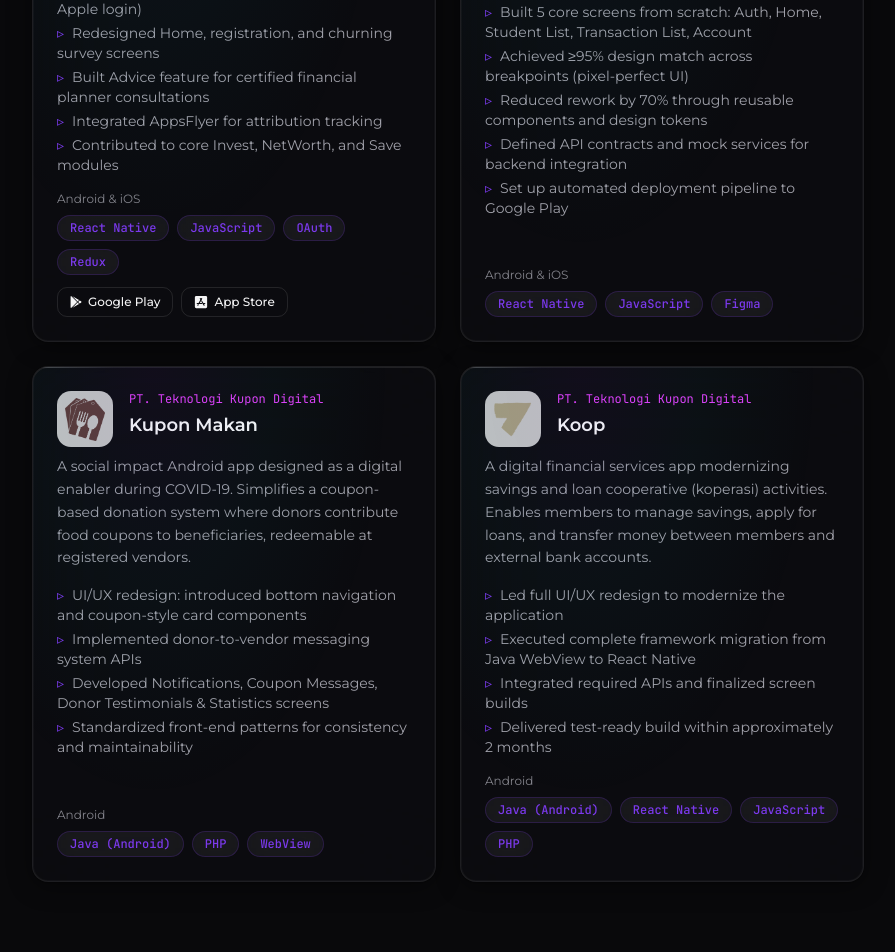
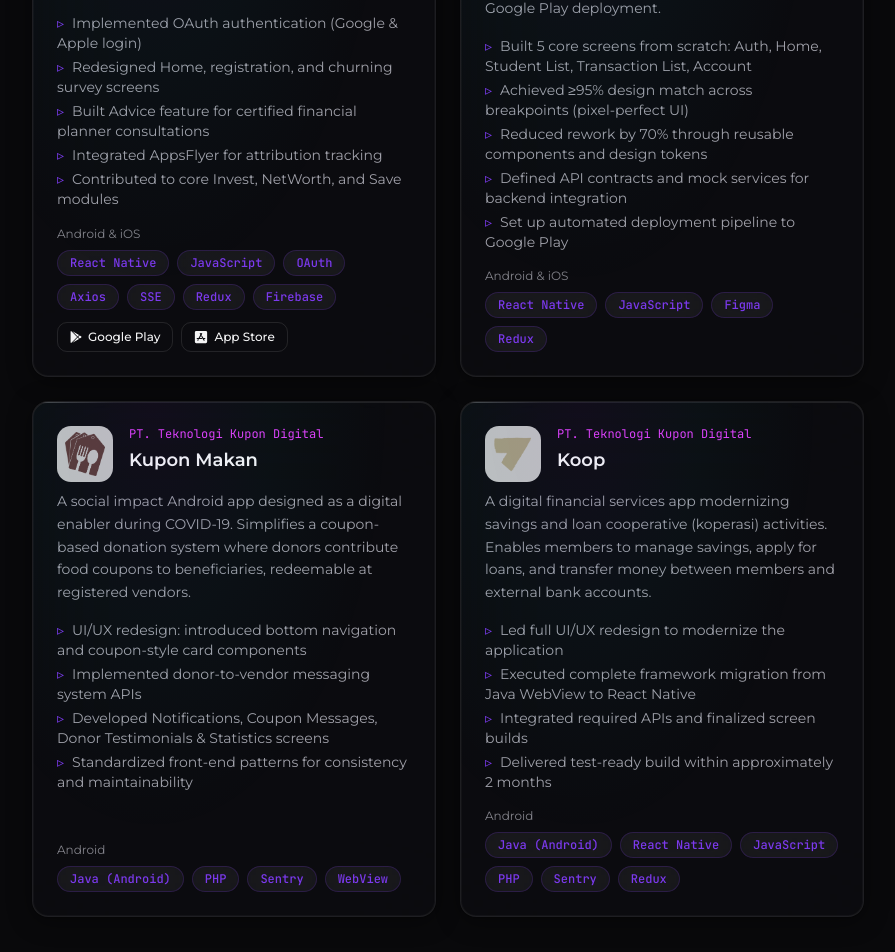
Before and after one commit to ajedkrap/dezza-dev, a Next.js app: page /en/projects in a window 1280 px wide. Shown: the part 1064-2016 px from the top of the page, without its empty margins (192-1087 px from the left). Built offline with nearby package versions, Linux system fonts and the light colour scheme; no server answers.

Commit message:
improve atomic component

```diff
--- a/src/app/[locale]/layout.tsx
+++ b/src/app/[locale]/layout.tsx
@@ -4,8 +4,8 @@
 import { getMessages } from "next-intl/server";
 import "../globals.css";
 import GlassNav from "@/components/organisms/GlassNav";
-import Gradient from "@/components/templates/Gradient";
-import PageTransition from "@/components/templates/PageTransition";
+import Gradient from "@/components/atoms/Gradient";
+import PageTransition from "@/components/organisms/PageTransition";
 import LiquidGlassFilter from "@/components/atoms/LiquidGlassFilter";
 
 const montserrat = Montserrat({
--- a/src/components/organisms/SidebarNav.tsx
+++ b/src/components/organisms/SidebarNav.tsx
@@ -5,7 +5,7 @@
 import { Home, User, Briefcase, FolderOpen, Mail } from "lucide-react";
 import Image from "next/image";
 import { useTranslations } from "next-intl";
-import Interpreter from "../atoms/Interpreter";
+import Interpreter from "../molecules/Interpreter";
 import { colorMap } from "@/lib/theme";
 import { useRefraction } from "@/hooks/useRefraction";
 
--- a/src/components/organisms/TopBarNav.tsx
+++ b/src/components/organisms/TopBarNav.tsx
@@ -4,7 +4,7 @@
 import { cn } from "@/lib/utils";
 import { Home, User, Briefcase, FolderOpen, Mail } from "lucide-react";
 import Image from "next/image";
-import Interpreter from "../atoms/Interpreter";
+import Interpreter from "../molecules/Interpreter";
 import { useTranslations } from "next-intl";
 import { colorMap } from "@/lib/theme";
 import { useRefraction } from "@/hooks/useRefraction";
--- a/src/data/project.ts
+++ b/src/data/project.ts
@@ -30,7 +30,7 @@
     key: "operationSupport",
     title: "Operation Support App",
     company: "Transnovasi (Korlantas Polri)",
-    techStack: ["React Native", "TypeScript", "Redux Toolkit", "Firebase", "LiveKit", "Expo"],
+    techStack: ["React Native", "TypeScript", "Redux Toolkit", "Axios", "Socket.io", "Turbo Monorepo", "Firebase", "LiveKit", "Expo"],
     logo: "/app-logos/k3i_operation.png",
     logoBg: "#ffffff",
     logoSize: 72,
@@ -39,7 +39,7 @@
     key: "publicApp",
     title: "Public App",
     company: "Transnovasi (Korlantas Polri)",
-    techStack: ["React Native", "JavaScript", "Firebase", "Redux"],
+    techStack: ["React Native", "JavaScript", "Turbo Monorepo", "Axios", "Firebase", "Redux"],
     links: {
       appStore: "https://apps.apple.com/id/app/k3i-korlantas-polri/id1593426320",
     },
@@ -51,7 +51,7 @@
     key: "pina",
     title: "PINA Wealth Management",
     company: "PINA",
-    techStack: ["React Native", "JavaScript", "OAuth", "Redux"],
+    techStack: ["React Native", "JavaScript", "OAuth", "Axios", "SSE", "Redux", "Firebase"],
     links: {
       playStore: "https://play.google.com/store/apps/details?id=app.pina.id&hl=id",
       appStore: "https://apps.apple.com/id/app/pina/id1591615968",
@@ -64,7 +64,7 @@
     key: "tataskola",
     title: "Tataskola",
     company: "Tataskola (subsidiary of Pintek)",
-    techStack: ["React Native", "JavaScript", "Figma"],
+    techStack: ["React Native", "JavaScript", "Figma", "Redux"],
     logo: "/app-logos/tataskola.png",
     logoBg: "#d2e8f6",
   },
@@ -72,7 +72,7 @@
     key: "kuponMakan",
     title: "Kupon Makan",
     company: "PT. Teknologi Kupon Digital",
-    techStack: ["Java (Android)", "PHP", "WebView"],
+    techStack: ["Java (Android)", "PHP", "Sentry", "WebView"],
     logo: "/app-logos/kupon_makan.png",
     logoBg: "#ffffff",
   },
@@ -80,7 +80,7 @@
     key: "koop",
     title: "Koop",
     company: "PT. Teknologi Kupon Digital",
-    techStack: ["Java (Android)", "React Native", "JavaScript", "PHP"],
+    techStack: ["Java (Android)", "React Native", "JavaScript", "PHP", "Sentry", "Redux"],
     logo: "/app-logos/koop.png",
     logoBg: "#ffffff",
   },
```
Also changed, not shown: src/components/atoms/Gradient.tsx (renamed from src/components/templates/Gradient.tsx), src/components/molecules/Interpreter.tsx (renamed from src/components/atoms/Interpreter.tsx), src/components/organisms/PageTransition.tsx (renamed from src/components/templates/PageTransition.tsx).
